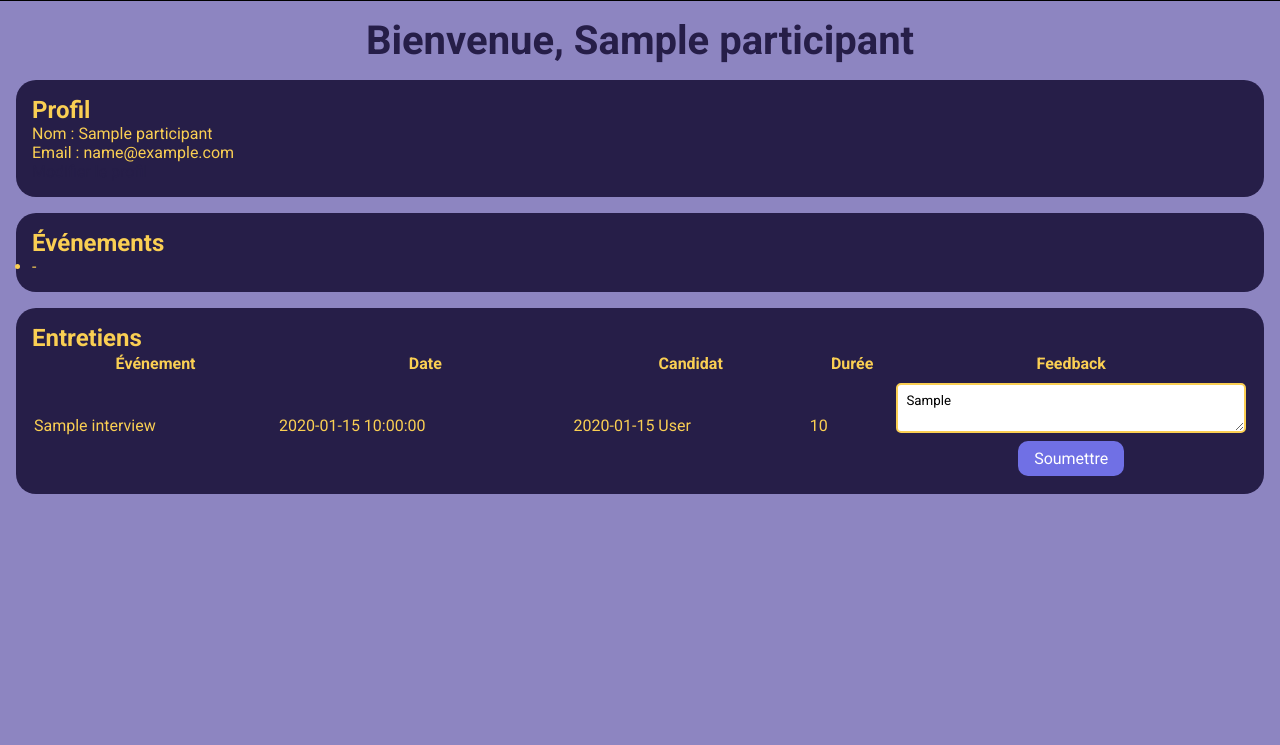
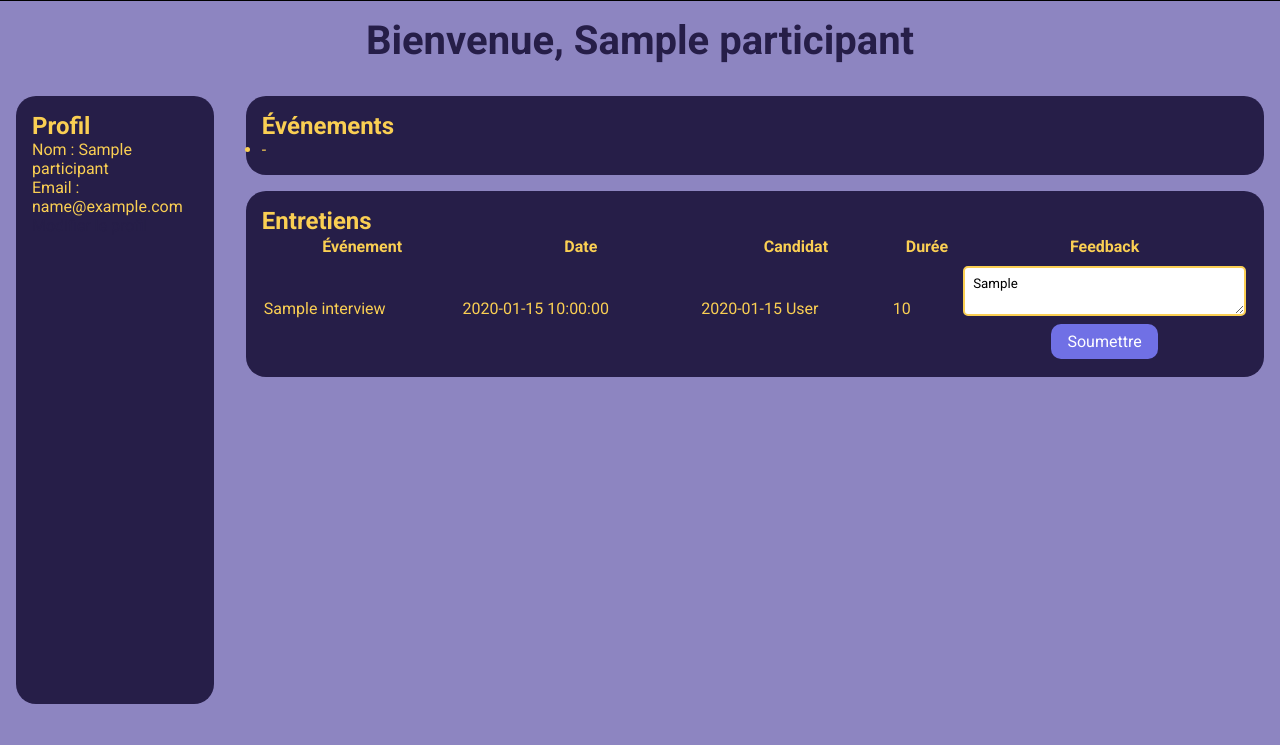
Before and after one commit to enzomtpYT/EPSI-Waitlist, a Flask app: template templates/participant_dashboard.html in a window 1280 px wide. Shown: the part 55-800 px from the top of the page. Run offline with Flask 3, Linux system fonts and the light colour scheme; the template is opened without the code that fills it: most values are stand-ins (such as "Sample title", 1, 10 or a date in 2020); some libraries are stand-ins or nearby versions.

Commit message:
participant dashboard css

```diff
--- a/templates/participant_dashboard.html
+++ b/templates/participant_dashboard.html
@@ -5,6 +5,7 @@
 {% block content %}
 <h1>Bienvenue, {{ participant.name_participant }}</h1>
 
+<div class="section-separator">
     <div class="section">
         <h2>Profil</h2>
         <p>Nom : {{ participant.name_participant }}</p>
@@ -12,6 +13,7 @@
         <a href="{{ url_for('participant.edit_participant', id_participant=participant.id_participant) }}">Modifier le profil</a>
     </div>
 
+    <div class="section-stacker">
         <div class="section">
             <h2>Événements</h2>
             {% if events %}
@@ -59,5 +61,7 @@
             <p>Aucun entretien trouvé.</p>
             {% endif %}
         </div>
+    </div>
+</div>
 
 {% endblock %}
```
Lines whose indentation alone changed are shown as unchanged.
